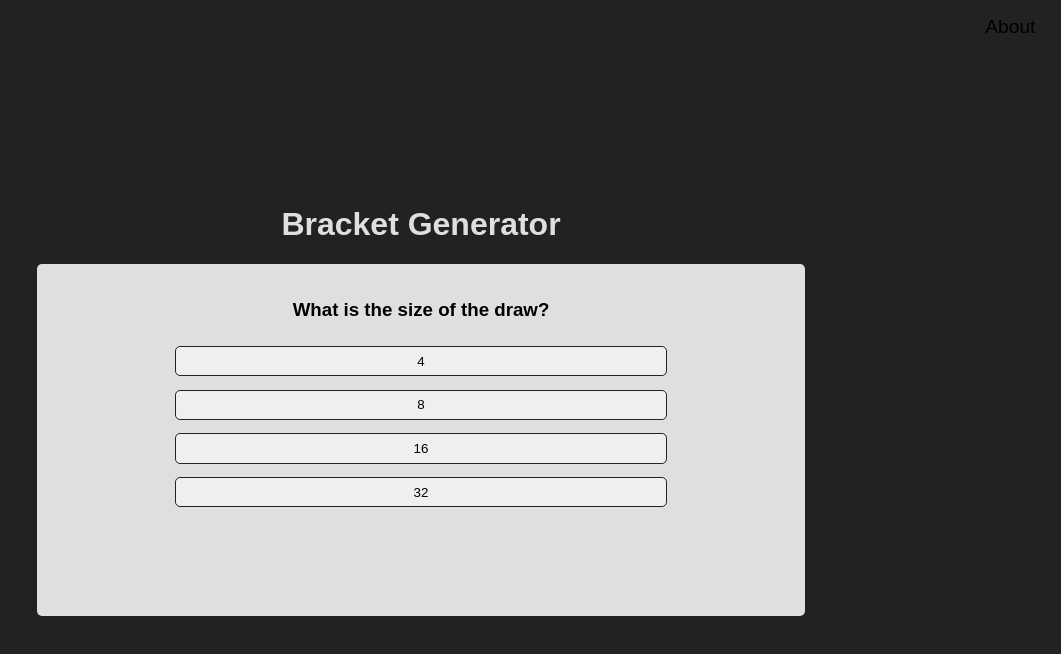
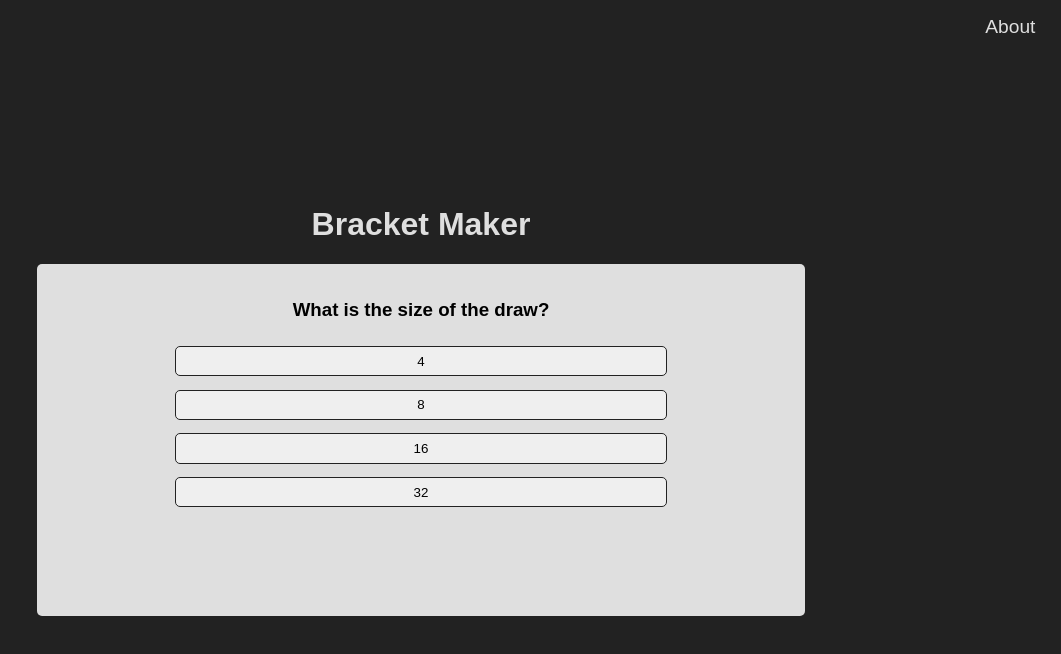
Before and after one commit to danov6/react-bracket-creator, a React (Create React App) app: page / in a window 1280 px wide. Shown: the top 654 px of the page, without its empty margins (219-1280 px from the left). Built offline with nearby package versions, Linux system fonts and the light colour scheme.

Commit message:
More updates

```diff
--- a/public/index.html
+++ b/public/index.html
@@ -24,7 +24,7 @@
       work correctly both with client-side routing and a non-root public URL.
       Learn how to configure a non-root public URL by running `npm run build`.
     -->
-    <title>React App</title>
+    <title>Bracket Maker</title>
   </head>
   <body>
     <noscript>You need to enable JavaScript to run this app.</noscript>
--- a/src/App.js
+++ b/src/App.js
@@ -3,6 +3,7 @@ import { useState } from 'react';
 import { Route, Routes } from 'react-router-dom';
 import { HomePage } from './pages/HomePage';
 import { BracketPage } from './pages/BracketPage';
+import { AboutPage } from './pages/AboutPage';
 import { Navbar } from './Components/Navbar';
 
 function App() {
@@ -14,6 +15,7 @@ function App() {
       <Routes>
         <Route path="/" element={<HomePage configs={configs} setConfigs={setConfigs} />} />
         <Route path="/bracket" element={<BracketPage configs={configs} />} />
+        <Route path="/about" element={<AboutPage />} />
       </Routes>
     </>
   );
--- a/src/Components/Cell.js
+++ b/src/Components/Cell.js
@@ -12,7 +12,8 @@ export function Cell({ id, numColumns, round }) {
             borderRight: (id % 2 !== 0) ? "1px solid #000" : "none",
             width: (80 / numColumns) + "vw",
             maxWidth: "20vw",
-            paddingLeft: 5
+            paddingLeft: 5,
+            flexGrow: 0
         }}
     placeholder={(round === 1) ? "Player #" + (id + 1) : ""}
     />
--- a/src/Components/Navbar.js
+++ b/src/Components/Navbar.js
@@ -6,7 +6,7 @@ export function Navbar() {
   const location = useLocation();
   return (
     <div id="navbar">
-      <Link to="/about" style={{color: (location === "/") ? "white" : "black"}}>About</Link>
+      {location.pathname === "/" ? <Link to="/about" >About</Link> : ""}
     </div>
   )
 }
--- a/src/Components/Round.js
+++ b/src/Components/Round.js
@@ -3,10 +3,12 @@ import { Cell } from './Cell';
 
 export function Round({ round, bracketSize, setPlayers, numColumns }) {
     const numPlayers = bracketSize / (Math.pow(2, (round - 1)));
+    console.log(round === 2 && bracketSize == 32)
     return (
         <div className="round-wrapper" style={{
-            justifyContent: ((round === 2) ? "space-between": "space-around")
-        }}>
+            justifyContent: (round === 2 && bracketSize == 32) ? "space-between": "space-around",
+                // borderLeft: (round !== 1) ? "1px solid #000" : "none"
+            }}>
             {Array.from({length: numPlayers}, (_, i) => <Cell key={i} id={i} round={round} setPlayers={setPlayers} numColumns={numColumns}/>)}
         </div>
     )
--- /dev/null
+++ b/src/pages/AboutPage.js
@@ -0,0 +1,9 @@
+import React from 'react'
+
+export function AboutPage() {
+    return (
+        <div>
+
+        </div>
+    )
+}
--- a/src/pages/HomePage.js
+++ b/src/pages/HomePage.js
@@ -28,7 +28,7 @@ export function HomePage({ configs, setConfigs }) {
   }, [])
   return (
     <div id="home">
-        <h1>Bracket Generator</h1>
+        <h1>Bracket Maker</h1>
         <div className="container">
             {QuestionData[page] ?
                 <Questionnaire
```
